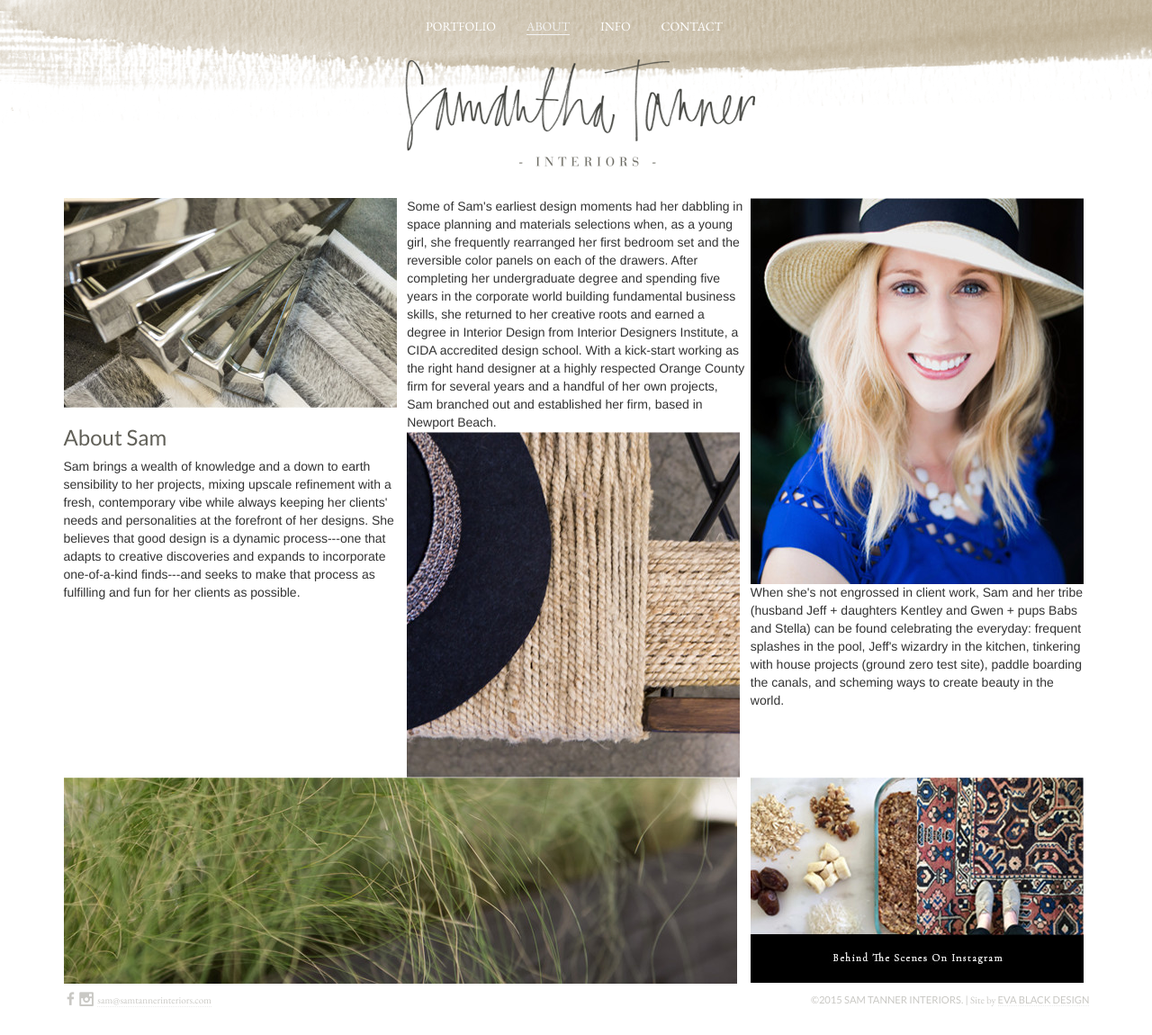
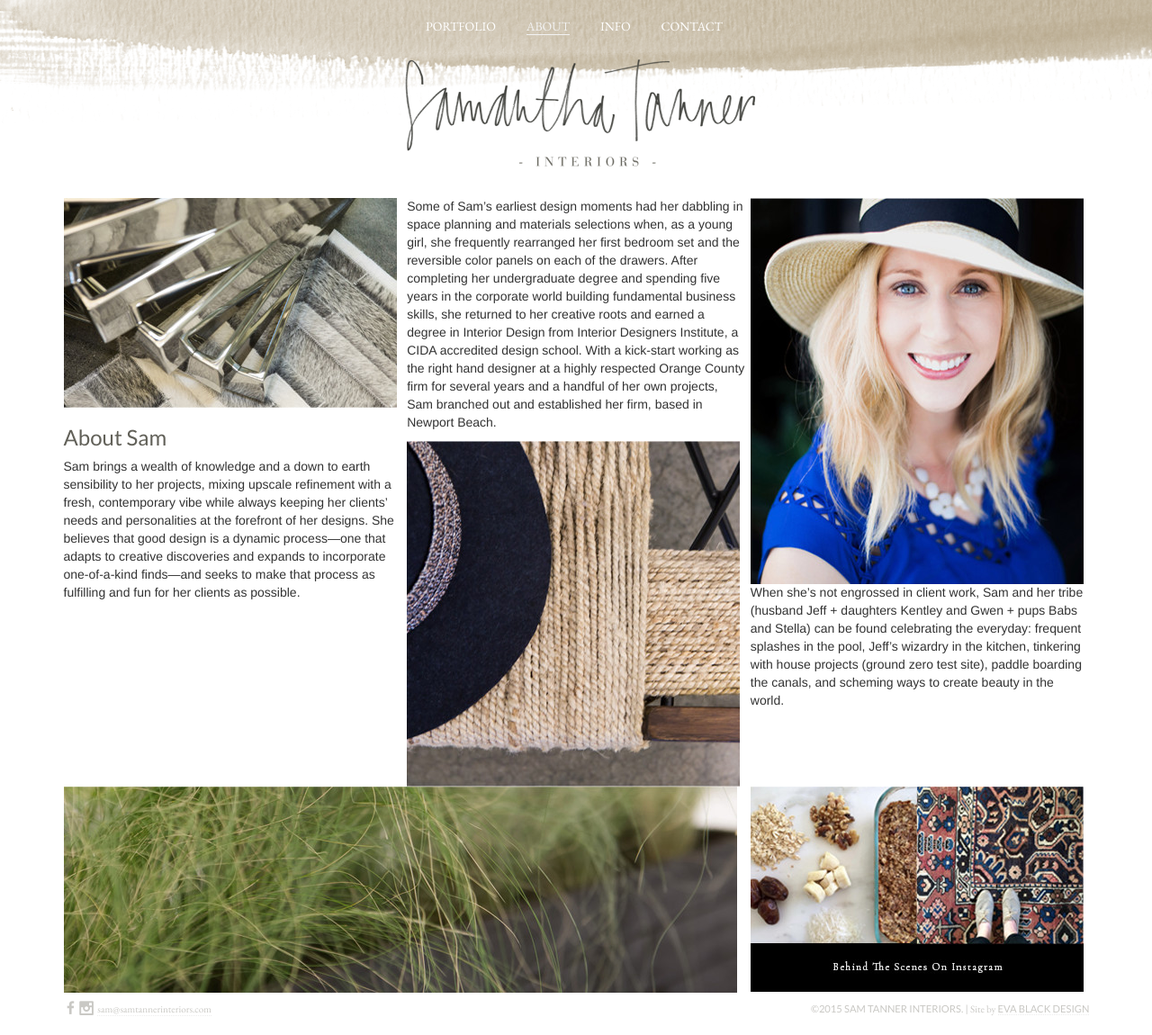
Before and after one commit to viopop/samtannerinteriors.com, a Jekyll site: the page built from about.markdown, in a window 1280 px wide. Shown: the whole page at 90% size. Built offline with Jekyll 4.4.1, drawn with Linux system fonts in a browser that asks for light colours.

Commit message:
Markdownify about content.

```diff
--- a/_layouts/about.html
+++ b/_layouts/about.html
@@ -10,12 +10,12 @@ layout: page
       </div>
       <div>
         <h3>About Sam</h3>
-        {{ page.text.col1_text }}
+        {{ page.text.col1_text | markdownify }}
       </div>
     </div>
     <div class="col-sm-4">
       <div>
-        {{ page.text.col2_text }}
+        {{ page.text.col2_text | markdownify }}
       </div>
       <div class="col-image">
         <img src="{{ page.images.row1_col2_image }}" class="img-responsive">
@@ -26,7 +26,7 @@ layout: page
         <img src="{{ page.images.row1_col3_image }}" class="img-responsive">
       </div>
       <div>
-        {{ page.text.col3_text }}
+        {{ page.text.col3_text | markdownify }}
       </div>
     </div>
   </div>
```
